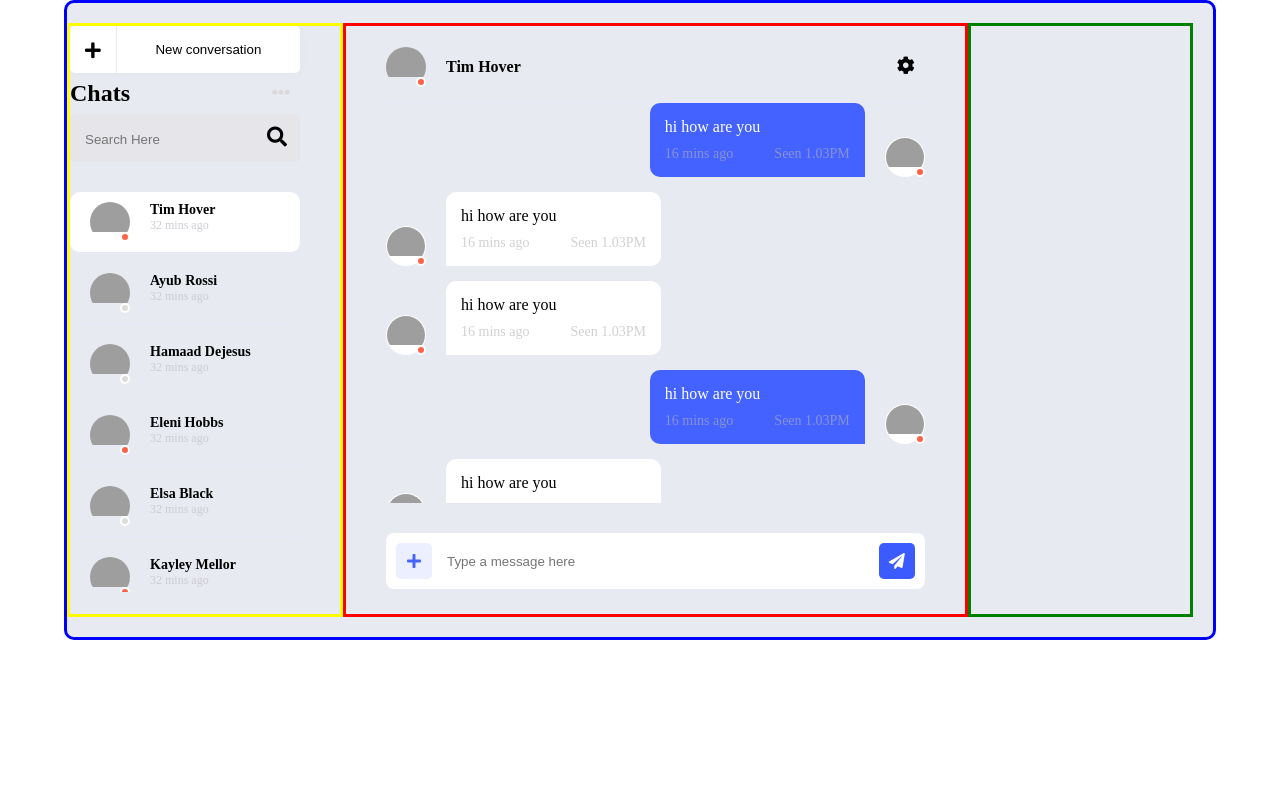
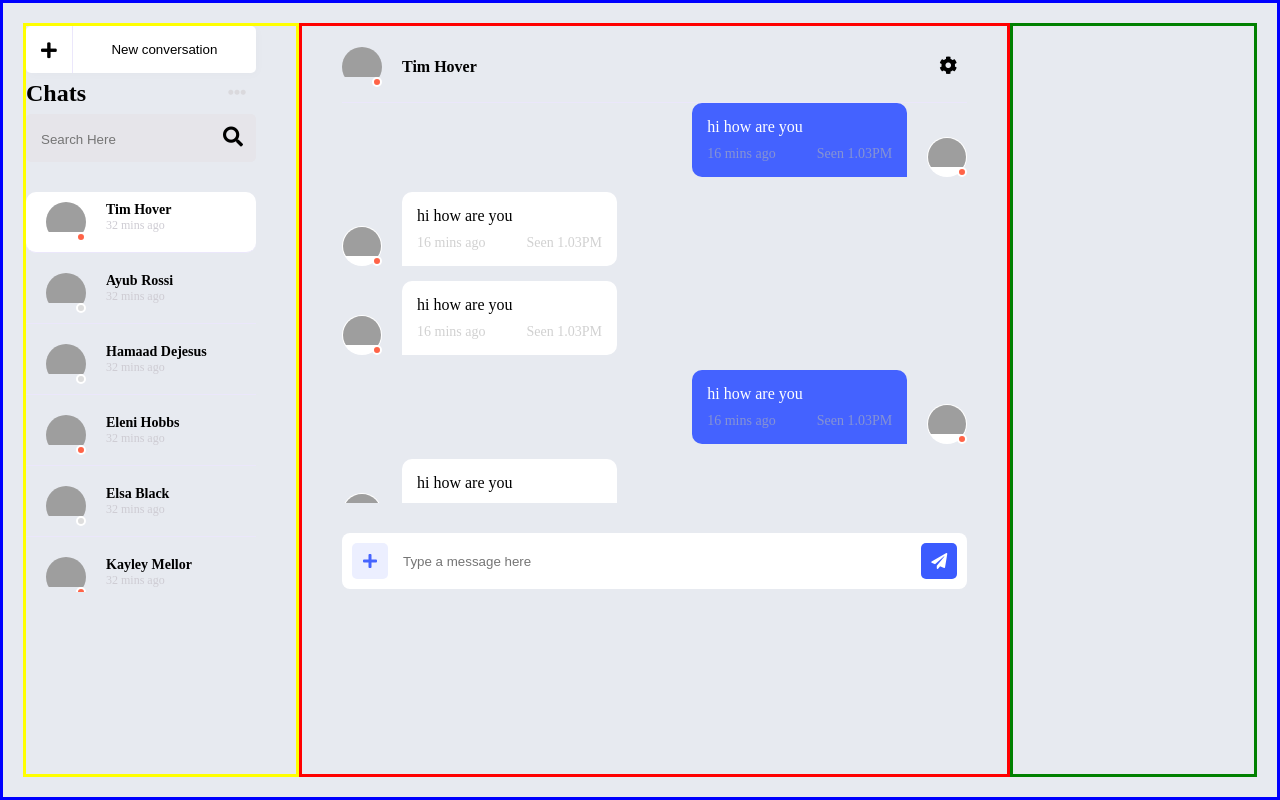
Before and after one commit to rahulnj/Reactjs-chatui-css, a React (Create React App) app: page / in a window 1280 px wide. Built offline with nearby package versions, Linux system fonts and the light colour scheme; grey boxes are pictures that could not be loaded.

Commit message:
added the height and width to max

```diff
--- a/src/components/Chatbody/ChatBody.css
+++ b/src/components/Chatbody/ChatBody.css
@@ -1,16 +1,12 @@
 .chatbody{
     display: flex;
     flex-grow: 1;
-    border-radius: 10px;
     padding: 15px 20px;
-
     border:blue solid;
-    max-width: 90%;
-    margin: auto;
     background-color: #E7EAF0;
-    min-height: 80vh;
+    height: 100vh;
     width: 100%;
     padding: 20px;
     display: flex;
-    padding-left: 0;
+
 }
--- a/src/screens/ChatScreen.css
+++ b/src/screens/ChatScreen.css
@@ -1,10 +0,0 @@
-
-
-.chatscreen{
-    height: 100%;
-        display: flex;
-        flex-grow: 1;
-        background-color: #0055ff;
-        border-radius: 10px;
-        padding: 15px 20px;
-}
--- a/src/screens/ChatScreen.js
+++ b/src/screens/ChatScreen.js
@@ -3,11 +3,11 @@ import ChatBody from '../components/Chatbody/ChatBody'
 
 const ChatScreen = () => {
     return (
-        <div className='chatscreen-container'>
-            <div className='chatscreen'>
-                <ChatBody />
-            </div>
+
+        <div className='chatscreen'>
+            <ChatBody />
         </div>
+
     )
 }
 
```
